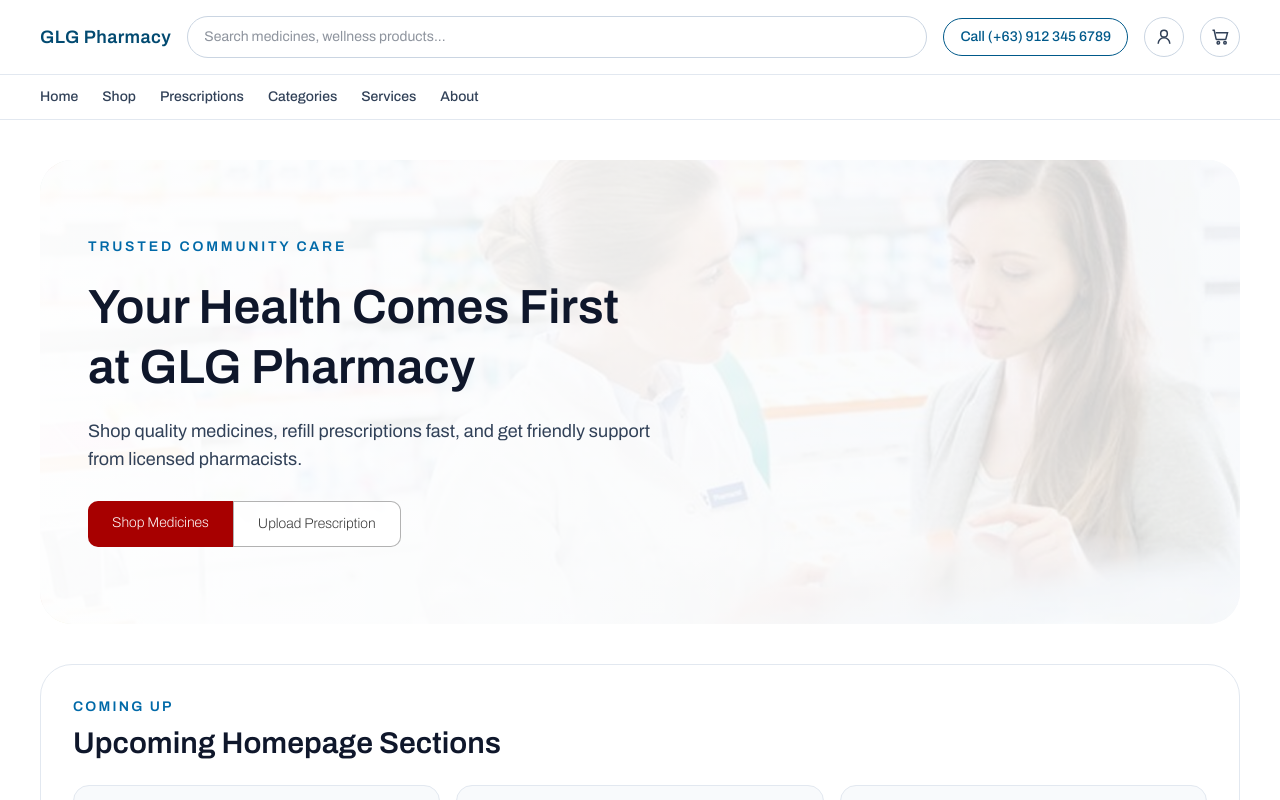
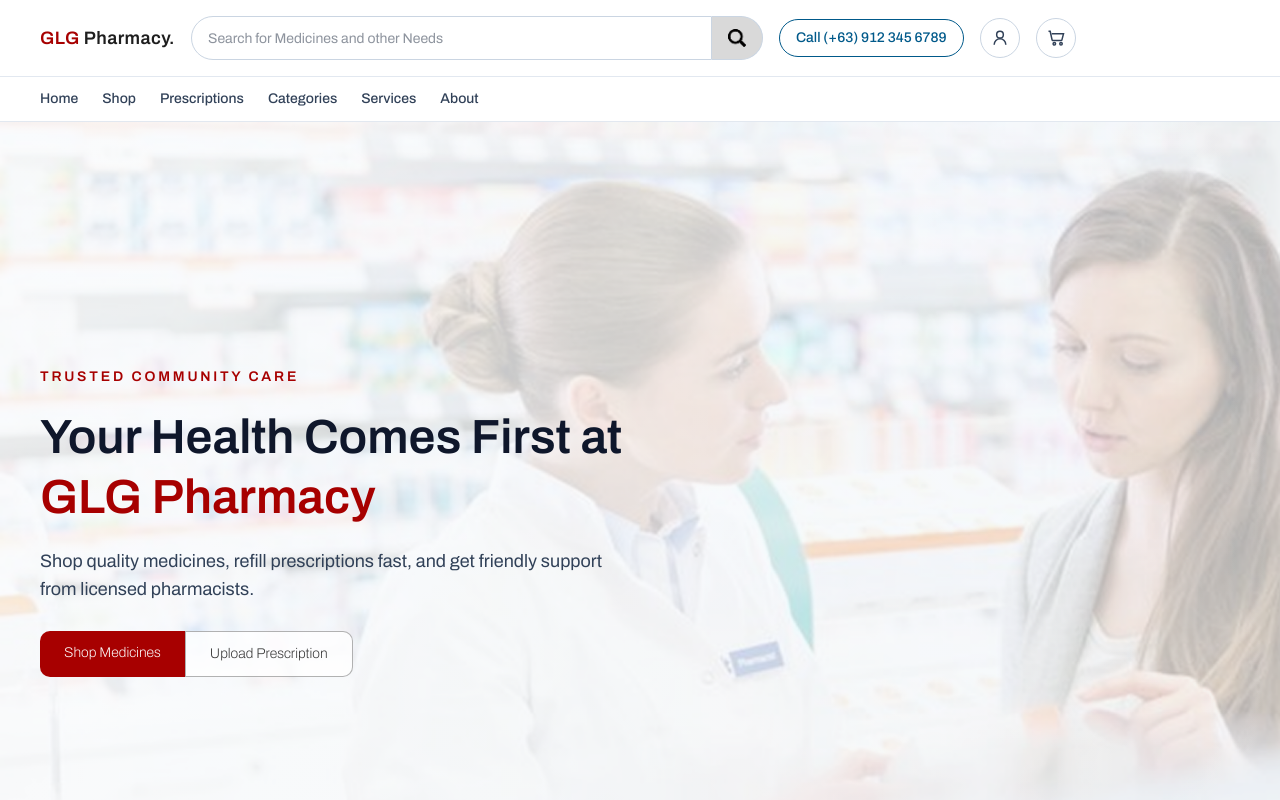
Before and after one commit to orent143/glg-frontend, a Next.js app: page / in a window 1280 px wide. Shown: the top 800 px of the page. Built offline with nearby package versions, Linux system fonts and the light colour scheme.

Commit message:
Updates on navbar, topbar, hero-section

```diff
--- a/src/app/app.tsx
+++ /dev/null
@@ -1,20 +0,0 @@
-import HeroSection from "../components/sections/HeroSection";
-import Navbar from "../components/layout/Navbar";
-import Topbar from "../components/layout/Topbar";
-import UpcomingSections from "../components/sections/UpcomingSections";
-
-export default function Home() {
-  return (
-    <div className="flex flex-1 flex-col bg-white text-slate-800">
-      <header className="border-b border-slate-200">
-        <Topbar />
-        <Navbar />
-      </header>
-
-      <main className="page-shell py-8 md:py-10">
-        <HeroSection />
-        <UpcomingSections />
-      </main>
-    </div>
-  );
-}
--- a/src/app/page.tsx
+++ b/src/app/page.tsx
@@ -11,7 +11,7 @@ export default function Home() {
         <Navbar />
       </header>
 
-      <main className="page-shell py-8 md:py-10">
+      <main>
         <HeroSection />
         <UpcomingSections />
       </main>
--- a/src/components/layout/Navbar.tsx
+++ b/src/components/layout/Navbar.tsx
@@ -8,7 +8,7 @@ export default function Navbar() {
         <ul className="flex items-center gap-6 overflow-x-auto whitespace-nowrap text-sm font-medium text-slate-700">
           {navigationItems.slice(0, 3).map((item) => (
             <li key={item.label}>
-              <Link href={item.href} className="transition hover:text-sky-700">
+              <Link href={item.href} className="transition hover:text-[#A70000]">
                 {item.label}
               </Link>
             </li>
@@ -16,7 +16,7 @@ export default function Navbar() {
 
           <li className="relative">
             <details className="group">
-              <summary className="list-none cursor-pointer transition hover:text-sky-700 focus-visible:text-sky-700">
+              <summary className="list-none cursor-pointer transition hover:text-[#A70000] focus-visible:text-sky-700">
                 Categories
               </summary>
               <ul className="absolute left-0 top-9 z-10 w-52 rounded-xl border border-slate-200 bg-white p-2 shadow-lg">
@@ -24,7 +24,7 @@ export default function Navbar() {
                   <li key={category.slug}>
                     <Link
                       href={category.href}
-                      className="block rounded-lg px-3 py-2 text-sm text-slate-700 transition hover:bg-slate-100 hover:text-sky-700"
+                      className="block rounded-lg px-3 py-2 text-sm text-slate-700 transition hover:bg-slate-100 hover:text-[#A70000]"
                     >
                       {category.label}
                     </Link>
@@ -36,7 +36,7 @@ export default function Navbar() {
 
           {navigationItems.slice(3).map((item) => (
             <li key={item.label}>
-              <Link href={item.href} className="transition hover:text-sky-700">
+              <Link href={item.href} className="transition hover:text-[#A70000]">
                 {item.label}
               </Link>
             </li>
--- a/src/components/layout/Topbar.tsx
+++ b/src/components/layout/Topbar.tsx
@@ -1,22 +1,31 @@
 import Link from "next/link";
+import Image from "next/image";
+import searchIcon from "../../assets/image-1.png";
 import { siteRoutes } from "../../routes/siteRoutes";
 
 export default function Topbar() {
   return (
     <div className="page-shell py-4">
       <div className="flex flex-wrap items-center gap-3 md:gap-4">
-        <p className="text-lg font-semibold tracking-wide text-sky-900">GLG Pharmacy</p>
+        <p className="text-lg font-semibold tracking-wide text-[#1E1E1E]"><span className="text-lg font-semibold tracking-wide text-[#A70000]">GLG</span> Pharmacy.</p>
 
-        <div className="min-w-[220px] flex-1">
+        <div className="relative w-full max-w-[572px] flex-1">
           <label htmlFor="search-medicine" className="sr-only">
             Search medicine
           </label>
-          <input
-            id="search-medicine"
-            type="search"
-            placeholder="Search medicines, wellness products..."
-            className="w-full rounded-full border border-slate-300 bg-white px-4 py-2.5 text-sm outline-none transition focus:border-sky-500 focus:ring-2 focus:ring-sky-200"
-          />
+
+          <div className="relative flex h-11 items-center">
+            <input
+              id="search-medicine"
+              type="search"
+              placeholder="Search for Medicines and other Needs"
+              className="h-full w-full rounded-l-full border border-slate-300 bg-white pl-4 pr-0 text-sm outline-none transition focus:border-sky-500 focus:ring-2 focus:ring-sky-200"
+            />
+
+            <button className="flex h-full items-center justify-center rounded-r-full border border-l-0 border-slate-300 bg-[#D9D9D9] px-4 text-white transition hover:bg-[#D9D9D9]/50 cursor-pointer">
+              <Image src={searchIcon} alt="Search" width={20} height={20} />
+            </button>
+          </div>
         </div>
 
         <a
--- a/src/components/sections/HeroSection.tsx
+++ b/src/components/sections/HeroSection.tsx
@@ -5,20 +5,20 @@ import { heroActions } from "../../routes/siteRoutes";
 
 export default function HeroSection() {
   return (
-    <section className="relative isolate min-h-[58vh] overflow-hidden rounded-[2rem] bg-slate-100">
+    <section className="relative isolate w-full h-screen overflow-hidden bg-slate-100">
       <Image
         src={heroImage}
         alt="A pharmacist helping a customer choose medicine"
         fill
         priority
-        className="object-cover"
+        className="object-cover w-full"
       />
-      <div className="absolute inset-0 bg-gradient-to-r from-white/90 via-white/70 to-white/35" />
-
-      <div className="relative z-10 flex min-h-[58vh] max-w-2xl flex-col justify-center gap-5 p-8 md:p-12">
-        <p className="text-sm font-semibold uppercase tracking-[0.2em] text-sky-700">Trusted Community Care</p>
+      <div className="absolute inset-0 bg-gradient-to-r from-white/50 via-white/30" />
+      <div className="page-shell relative z-10 flex h-full flex-col justify-center py-8 md:py-0">
+        <div className="flex max-w-2xl flex-col justify-center gap-5">
+        <p className="text-sm font-semibold uppercase tracking-[0.2em] text-[#A70000]">Trusted Community Care</p>
         <h1 className="text-4xl font-semibold leading-tight text-slate-900 md:text-5xl">
-          Your Health Comes First at GLG Pharmacy
+          Your Health Comes First at <span className="text-4xl font-semibold leading-tight md:text-5xl text-[#A70000]">GLG Pharmacy</span>
         </h1>
         <p className="max-w-xl text-base leading-7 text-slate-700 md:text-lg">
           Shop quality medicines, refill prescriptions fast, and get friendly support from licensed pharmacists.
@@ -38,6 +38,7 @@ export default function HeroSection() {
             </Link>
           ))}
         </div>
+        </div>
       </div>
     </section>
   );
```
Also changed, not shown: src/assets/image-1.png (added).
